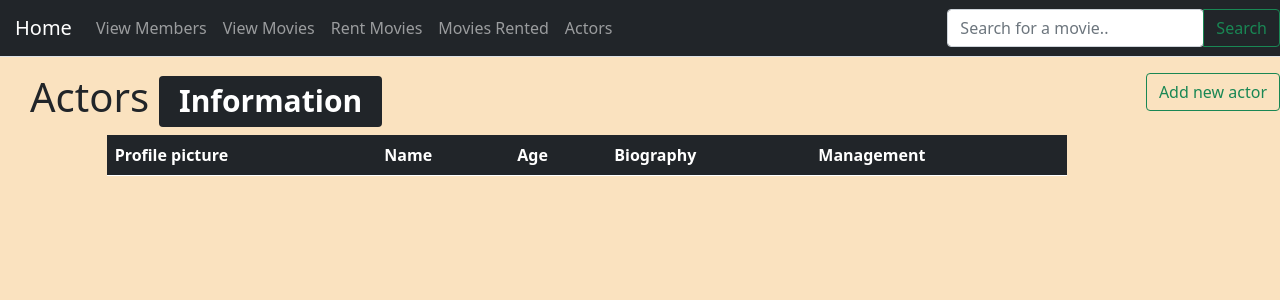
After one commit to QuincyClain/lab_3-4, a Django app: page /actors/ in a window 1280 px wide. The commit adds this page. Shown: the top 300 px of the page. Run offline with Django 4.2, Linux system fonts and the light colour scheme; data that the repository does not hold is empty.

Commit message:
added actors views and functionality

```diff
--- /dev/null
+++ b/my_lab/my_lab/apps/movie/templates/movies/actor_index.html
@@ -0,0 +1,51 @@
+{% extends "movies/base.html" %}
+
+{% block title %}
+    <title>Actors info</title>
+{% endblock title %}
+
+{% block content %}
+<a href="/actor/create/" class="btn btn-outline-success mb-3" style="float:right">Add new actor</a>
+    <div>
+        <h1 style="margin-left:30px">Actors <span class="badge bg-dark">Information</span></h1>
+        <div class="col-md-9 offset-md-1">
+            <table class="table table-striped">
+                <thead>
+                    <tr class="bg-dark" style="color: white;">
+                        <th scope="col">Profile picture</th>
+                        <th scope="col">Name</th>
+                        <th scope="col">Age</th>
+                        <th scope="col">Biography</th>
+                        <th>Management</th>
+                    </tr>
+                </thead>
+                <tbody>
+                    {% if actor_list %}
+                        {% for actor in actor_list %}
+                            <tr>
+                                <td class="align-middle">
+                                    <img class="rounded-circle" src="{{ actor.imageURL.url }}" alt="{{actor.name}}" style="max-width:150px"/>
+                                </td>
+                                <td class="align-middle">
+                                    {{ actor.name }}
+                                </td>
+                                <td class="align-middle">
+                                    {{ actor.age }}
+                                </td>
+                                <td class="align-middle">
+                                    {{ actor.description }}
+                                </td>
+                                <td class="align-middle">
+                                    <div class="row" style="margin-right:5px">
+                                        <a href="/actor/update/{{actor.id}}" class="btn btn-primary" role="button" aria-pressed="true">Edit</a>
+                                        <a href="/actor/delete/{{actor.id}}" class="btn btn-danger" role="button" aria-pressed="true" style="margin-top:10px">Delete</a>
+                                    </div>
+                                </td>
+                            </tr>
+                        {% endfor %}
+                    {% endif %}
+                </tbody>
+            </table>
+        </div>
+    </div>
+{% endblock content %}
--- a/my_lab/my_lab/apps/movie/templates/movies/base.html
+++ b/my_lab/my_lab/apps/movie/templates/movies/base.html
@@ -14,7 +14,7 @@
         {% block style %}
         {% endblock %}
     </head>
-    <body>
+    <body style="background-color:#fae2bf">
         <header>
             <nav class="navbar navbar-expand-sm navbar-toggleable-sm navbar-dark bg-dark border-bottom box-shadow mb-3">
                 <a class="navbar-brand" href="/" style="padding-left: 15px;">Home</a>
@@ -36,6 +36,9 @@
                         <li class="nav-item active">
                           <a class="nav-link" href="/member/rental">Movies Rented</a>
                         </li>
+                        <li class="nav-item active">
+                            <a class="nav-link" href="/actors/">Actors</a>
+                        </li>
                       </ul>
                       <form class="d-flex input-group w-auto" action="{% url 'movie_views' %}">
                           <input class="form-control rounded" type="search" placeholder="Search for a movie.." aria-label="Search" aria-describedby="search-addon" name="search">
--- a/my_lab/my_lab/apps/movie/templates/movies/rent_movie.html
+++ b/my_lab/my_lab/apps/movie/templates/movies/rent_movie.html
@@ -11,7 +11,7 @@
             <form method="POST" action="">
                 {% csrf_token %}
                 {{ rent_form.as_p }}
-                <button type="submit" class="btn btn-dark">Rent</button>
+                <button type="submit" class="btn btn-dark">Buy Ticket</button>
             </form>
         {% endif %}
     </div>
--- a/my_lab/my_lab/apps/movie/urls.py
+++ b/my_lab/my_lab/apps/movie/urls.py
@@ -15,4 +15,8 @@ urlpatterns = [
     path("member/update/<int:id>/", views.MemberUpdateView.as_view()),
     path("member/delete/<int:id>/", views.MemberDeleteView.as_view()),
     path("member/create/", views.MemberCreateView.as_view()),
+    path("actors/", views.ActorView.as_view()),
+    path("actor/create/", views.ActorCreateView.as_view()),
+    path("actor/delete/<int:id>/", views.ActorDeleteView.as_view()),
+    path("actor/update/<int:id>/", views.ActorUpdateView.as_view()),
 ]
--- a/my_lab/my_lab/apps/movie/views.py
+++ b/my_lab/my_lab/apps/movie/views.py
@@ -3,7 +3,7 @@ from django.db import models
 from django.shortcuts import redirect
 from django.views.generic.base import View
 from django.shortcuts import render
-from .models import Movie, Member
+from .models import Movie, Member, Actor
 from . import forms
 from django.db.models import Q
 
@@ -20,6 +20,13 @@ def get_member_by_id(id):
     try:
         member = Member.objects.get(id=id)
         return member
+    except:
+        return None
+
+def get_actor_by_id(id):
+    try:
+        actor = Actor.objects.get(id=id)
+        return actor
     except:
         return None
 
@@ -159,4 +166,47 @@ class MemberCreateView(View):
             form.save()
             data = {"strong": f"Member with name {name.title()} created", "simple": "you can now start renting movies"}
             return render(request, 'movies/movie_creation_success.html', {"data": data})
-        return render(request, 'movies/movie_creation_success.html', {"form": form})
+        return render(request, 'movies/member_create.html', {"form": form})
+
+
+class ActorView(View):
+    def get(self, request):
+        actors = Actor.objects.all()
+        return render(request, 'movies/actor_index.html', {"actor_list": actors})
+
+
+class ActorCreateView(View):
+    def get(self, request):
+        form = forms.ActorForm()
+        return render(request, 'movies/actor_create.html', {'form': form})
+
+    def post(self, request):
+        form = forms.ActorForm(request.POST, request.FILES)
+        if form.is_valid():
+            name = form.cleaned_data['name']
+            form.save()
+            data = {"strong": f"Actor with name {name.title()} created"}
+            return render(request, 'movies/movie_creation_success.html', {'data': data})
+        return render(request, 'movies/actor_create.html', {'form': form})
+
+
+class ActorDeleteView(View):
+    def get(self, request, id):
+        return render(request, 'movies/actor_delete.html', {'actor': get_actor_by_id(id)})
+
+    def post(self, request, id):
+        actor = Actor.objects.get(id=id)
+        actor.delete()
+        return redirect('/actors/')
+
+
+class ActorUpdateView(View):
+    def get(self, request, id):
+        form = forms.ActorForm()
+        return render(request, 'movies/actor_update.html', {'actor': get_actor_by_id(id), 'form': form})
+
+    def post(self, request, id):
+        form = forms.ActorForm(request.POST, instance=get_actor_by_id(id))
+        if form.is_valid():
+            form.save()
+            return redirect('/actors/')
```
Also changed, not shown: my_lab/my_lab/apps/movie/forms.py (+27 -0 lines), my_lab/my_lab/apps/movie/templates/movies/actor_create.html (added, +17 -0 lines), my_lab/my_lab/apps/movie/templates/movies/actor_delete.html (added, +26 -0 lines), my_lab/my_lab/apps/movie/templates/movies/actor_update.html (added, +27 -0 lines), my_lab/my_lab/apps/movie/templates/movies/rent_index.html (+7 -3 lines), my_lab/media/actors/brad-pitt.jpg (added), my_lab/media/actors/brad-pitt_Ts0o23w.jpg (added), 1 other file.
